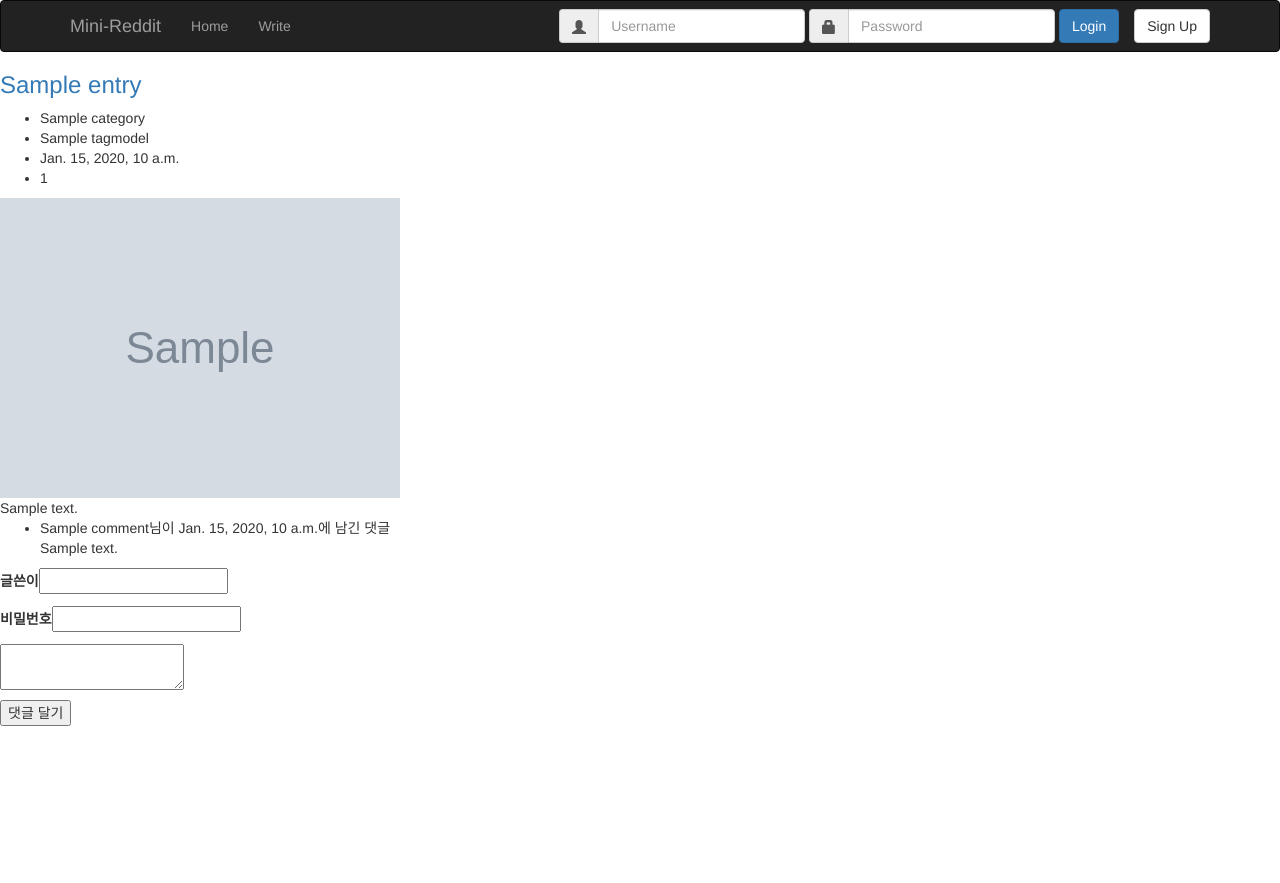
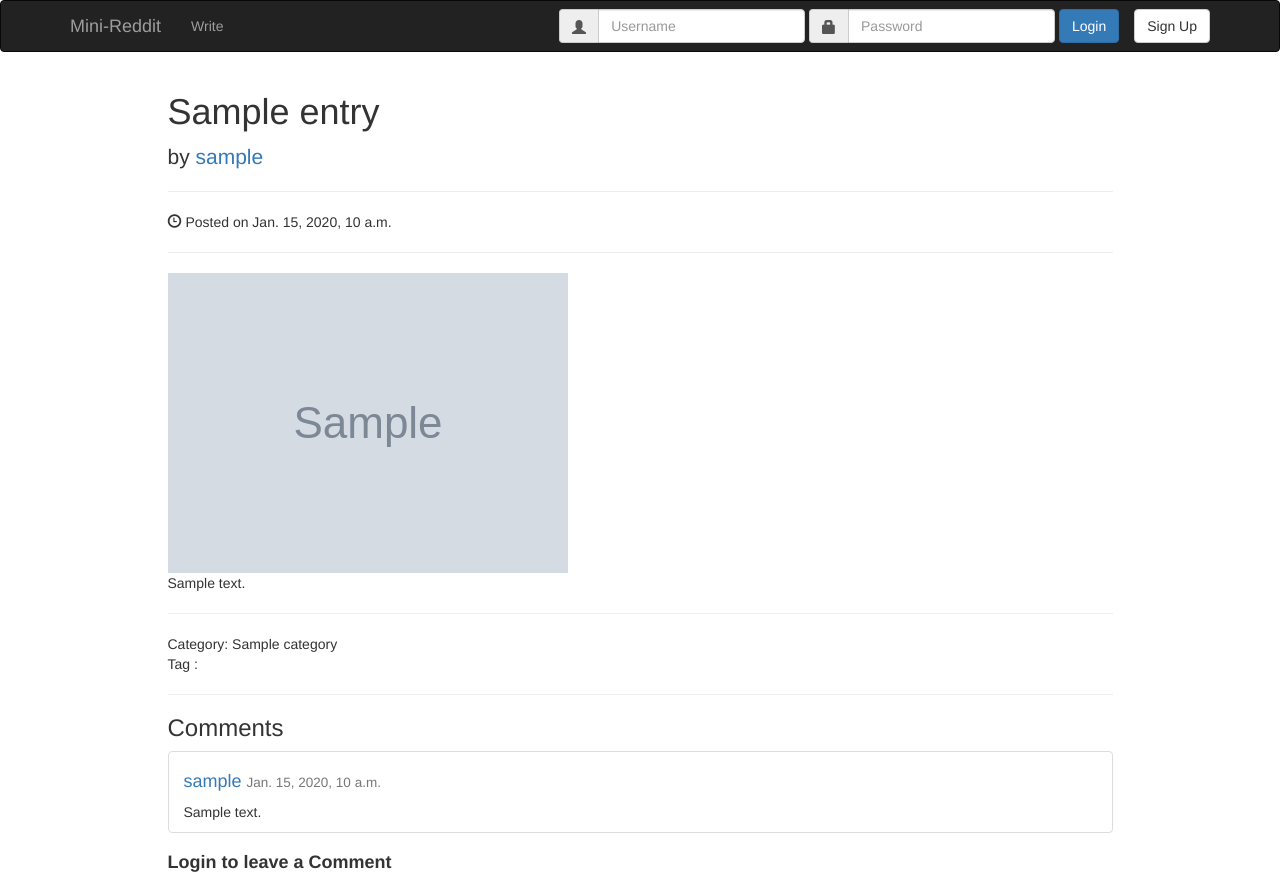
Before and after one commit to Crongz/Web_Development, a Django app: page /entry/1/ in a window 1280 px wide. Before the commit the page ends 726 px from the top, so only its background shows below. Run offline with Django 3.2, Linux system fonts and the light colour scheme; tables that the repository leaves empty hold one stand-in row (values such as "Sample post"); grey boxes marked "Sample" are stand-in pictures; some libraries are stand-ins or nearby versions.

Commit message:
finished html/css with bootstrap

```diff
--- a/blog/models.py
+++ b/blog/models.py
@@ -30,8 +30,7 @@
         return self.Title
 
 class Comments(models.Model):
-    Name = models.CharField(max_length=20, null=False)
-    Password = models.CharField(max_length=32, null=False)
+    User = models.ForeignKey(settings.AUTH_USER_MODEL)
     Content = models.TextField(max_length=2000, null=False)
     created = models.DateTimeField(auto_now_add=True)
     updated = models.DateTimeField(auto_now=True)
--- a/blog/templates/comment_form.html
+++ b/blog/templates/comment_form.html
@@ -1,10 +1,15 @@
-
-	<form method="post" action="/add/comment/"> {% csrf_token %}
+{% if user.is_authenticated%}
+<div class="well">
+                    <h4>Leave a Comment:</h4>
+		    <form method="post" action="/add/comment/"> {% csrf_token %}
 		<input type="hidden" name="entry_id" value="{{current_entry.id}}" />
-
-		<p><label for="name">글쓴이</label><input type="text" id="name" name="name" value="" /></p>
-
-		<p><label for="password">비밀번호</label><input type="password" id="password" name="password" value="" /></p>
-		<p><textarea id="content" name="content"></textarea></p>
-		<p><input type="submit" value="댓글 달기" /></p>
-	</form>
+                        <div class="form-group">
+                            <textarea id = "content" name ="content" class="form-control" rows="3"></textarea>
+                        </div>
+                        <button type="submit" class="btn btn-primary">Comment</button>
+                    </form>
+                </div>
+                <hr>
+{% else %}
+	<h4><strong> Login to leave a Comment </strong></h4>
+{% endif %}
--- a/blog/templates/comments.html
+++ b/blog/templates/comments.html
@@ -1,11 +1,18 @@
-	{% load staticfiles %}
-	{% if comments|length %}
-	<ul>
-	{% for comment in comments %}
-		<li>{{comment.Name}}님이 {{comment.created}}에 남긴 댓글
-		<p>{{comment.Content}}</p></li>
-	{% endfor %}
-	</ul>
-	{% else %}
-	댓글이 없습니다.
-	{% endif %}
+{% load staticfiles %}
+<h3> Comments </h3>
+{% if comments|length %}
+<ul class="list-group">
+    {% for comment in comments %}
+    <li class="list-group-item">
+    <div class="comment-body">
+         <h4 class="comment-heading"><a href="#">{{comment.User.username}}</a>
+            <small>{{comment.created}}</small>
+        </h4>
+	{{comment.Content}}
+    </div>
+    </li>
+    {% endfor %}
+{% else %}
+    No comments.
+{% endif %}
+</ul>
--- a/blog/templates/main.html
+++ b/blog/templates/main.html
@@ -31,7 +31,6 @@
             </div>
             <div id="navbar" class="collapse navbar-collapse">
               <ul class="nav navbar-nav">
-                <li><a href="#">Home</a></li>
                 <li><a href="/write">Write</a></li>
 	      </ul>
    	      <ul class="nav navbar-nav navbar-right">
@@ -44,11 +43,11 @@
 			{% csrf_token %}
                         <div class="input-group">
                             <span class="input-group-addon"><i class="glyphicon glyphicon-user"></i></span>
-			    <input class = "form-control" id="username" name="username"  placeholder="Username">
+			    <input class = "form-control" id="username" name="username"  placeholder="Username" required>
                         </div>
                         <div class="input-group">
                             <span class="input-group-addon"><i class="glyphicon glyphicon-lock"></i></span>
-			    <input class="form-control" type="password" name="password" id="password" placeholder="Password">
+			    <input class="form-control" type="password" name="password" id="password" placeholder="Password" required>
                         </div>
                         <button type="submit" class="btn btn-primary">Login</button>
                    </form>
--- a/blog/templates/read.html
+++ b/blog/templates/read.html
@@ -1,30 +1,51 @@
 {% extends "main.html" %}
 {% block content%}
 {% load staticfiles %}
-<div>
-	<h3><a href="/entry/{{current_entry.id}}">{{current_entry.Title}}</a></h3>
-	<ul>
-		<li>{{current_entry.Category.Title}}</li>
-		<li>{% for tag in current_entry.Tags.all %}
-		<span>{{tag.Title}}</span>
-		{% endfor %}</li>
-		<li>{{current_entry.created}}</li>
-		<li>{{current_entry.Comments}}</li>
-	</ul>
-	<div><img src="{{MEDIA_URL}}{{current_entry.Image}}"></div>
-	<div>{{current_entry.Content}}</div>
-</div>
+<!-- Page Content -->
+    <div class="container">
+
+        <div class="row">
+
+            <!-- Blog Post Content Column -->
+            <div class="col-md-offset-1 col-md-10">
+                <!-- Blog Post -->
+                <!-- Title -->
+                <h1>{{current_entry.Title}}</h1>
+
+                <!-- Author -->
+                <p class="lead">
+                    by <a href="#">{{current_entry.User}}</a>
+                </p>
+                <hr>
+
+                <!-- Date/Time -->
+                <p><span class="glyphicon glyphicon-time"></span> Posted on {{current_entry.created}}</p>
+                <hr>
+
+                <!-- Preview Image -->
+                <img class="img-responsive" src="{{MEDIA_URL}}{{current_entry.Image}}" alt="">
+
+                <!-- Post Content -->
+		<p>{{current_entry.Content}}</p>
+                <hr>
+		Category: {{current_entry.Category}}
+                <p>Tag : {% for tag in entry.Tags.all %}
+                <span>{{tag.Title}}</span>
+                {% endfor %}</p>
+		<hr>
+
 <div>
 {% include 'comments.html' %}
 {% include 'comment_form.html' %}
 </div>
 <ul>
 	{% if prev_entry %}
-	<li><a href="/entry/{{prev_entry.id}}">이전 글 ({{prev_entry.Title}})</a></li>
+	<li><a href="/entry/{{prev_entry.id}}">Previous Post({{prev_entry.Title}})</a></li>
 	{% endif %}
 
 	{% if next_entry %}
-	<li><a href="/entry/{{next_entry.id}}">다음 글 ({{next_entry.Title}})</a></li>
+	<li><a href="/entry/{{next_entry.id}}">Next Post({{next_entry.Title}})</a></li>
 	{% endif %}
 </ul>
+</div>
 {% endblock %}
--- a/blog/views.py
+++ b/blog/views.py
@@ -234,7 +234,7 @@
 
 
 def add_comment(request):
-    # 글쓴이 이름 처리
+    """ 글쓴이 이름 처리
     if request.POST.has_key('name') == False:
         return HttpResponse('Missing name')
     else:
@@ -251,7 +251,7 @@
             return HttpResponse('Password must be longer than one letter')
         else:
             cmt_password = md5.md5(request.POST['password']).hexdigest()
-
+	"""
     # 댓글 본문 처리
     if request.POST.has_key('content') == False:
         return HttpResponse('Missing content')
@@ -271,7 +271,7 @@
             return HttpResponse('Post does not exsit anymore')
 
     try:
-        new_cmt = Comments(Name=cmt_name, Password=cmt_password, Content=cmt_content, Entry=entry)
+        new_cmt = Comments( User=request.user, Content=cmt_content, Entry=entry)
         new_cmt.save()
         entry.Comments += 1
         entry.save()
```
Also changed, not shown: blog/static/css/style.css (+35 -5 lines), blog/templates/list.html (+8 -12 lines), blog/templates/login.html (+6 -2 lines), blog/templates/signup_form.html (+5 -5 lines), blog/migrations/0008_auto_20150817_0740.py (added), media/uploaded/in_02.png (added), media/uploaded/in_03_aQh9tYF.png (added), media/uploaded/nqyB2SI.jpg (added), 3 other files.
